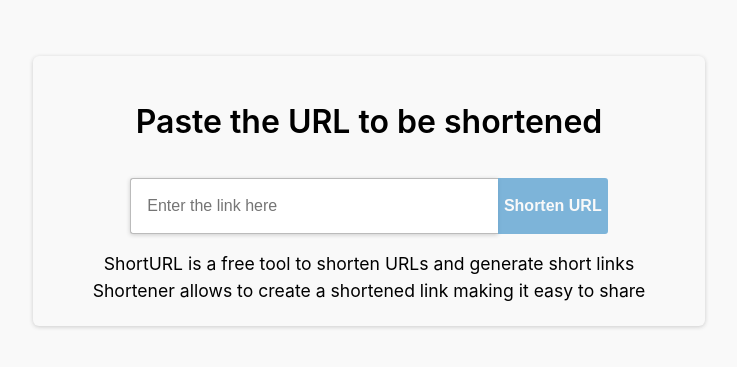
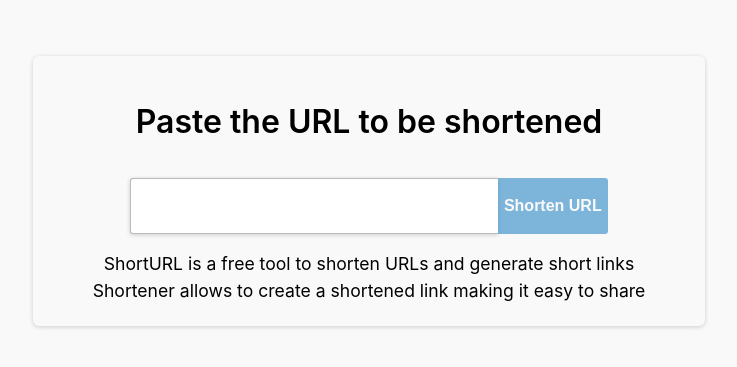
Before and after one commit to alvislim/UrlShortenerFE, a React (Vite) app: page / in a window 1280 px wide. Shown: the part 209-576 px from the top of the page, without its empty margins (301-1038 px from the left). Built offline with nearby package versions, Linux system fonts and the light colour scheme.

Commit message:
code refactor, update design and complete shortened url

```diff
--- a/src/api/request.tsx
+++ b/src/api/request.tsx
@@ -7,6 +7,7 @@
     short: string;
   };
   success: boolean;
+  code: number;
 }
 
 const postUrl = async (url: string): Promise<PostUrl> => {
--- /dev/null
+++ b/src/components/input/index.css
@@ -0,0 +1,14 @@
+.input {
+  display: table-cell;
+  width: 60%;
+  height: inherit;
+  border: 1px solid #bbb;
+  border-radius: 3px;
+  border-bottom-right-radius: 0;
+  border-top-right-radius: 0;
+  box-sizing: border-box;
+  border-right: 0;
+  padding: 10px 16px;
+  font-size: 1rem;
+  box-shadow: 0 1px 4px #ccc;
+}
--- /dev/null
+++ b/src/components/input/index.tsx
@@ -0,0 +1,28 @@
+import { ChangeEvent } from "react";
+import "./index.css";
+
+type Props = {
+  value: string;
+  onChange?: (e: ChangeEvent<HTMLInputElement>) => void;
+  disabled?: boolean;
+  placeHolder?: string;
+  customClass?: string;
+  error?: boolean;
+  errorMsg?: string;
+};
+
+const Input = (props: Props) => {
+  const { value, onChange, disabled, placeHolder, customClass } = props;
+  return (
+    <input
+      type='text'
+      value={value}
+      onChange={onChange}
+      className={`input ${customClass ? customClass : ""}`}
+      disabled={disabled ?? disabled}
+      placeholder={placeHolder ?? placeHolder}
+    />
+  );
+};
+
+export default Input;
--- /dev/null
+++ b/src/components/mainCta/index.css
@@ -0,0 +1,16 @@
+.cta {
+  background-color: var(--blue-shade);
+  color: var(--white-shade);
+  border: none;
+  border-radius: 3px;
+  height: inherit;
+  cursor: pointer;
+  font-weight: 600;
+  font-size: 1rem;
+  border-top-left-radius: 0;
+  border-bottom-left-radius: 0;
+}
+
+.cta:disabled {
+  opacity: 0.6;
+}
--- /dev/null
+++ b/src/components/mainCta/index.tsx
@@ -0,0 +1,22 @@
+import "./index.css";
+
+type Props = {
+  disabled?: boolean;
+  onClick: () => Promise<void>;
+  text: string;
+  customClass?: string;
+};
+const MainCta = (props: Props) => {
+  const { disabled, onClick, text, customClass } = props;
+
+  return (
+    <button
+      className={`cta ${customClass ? customClass : ""}`}
+      onClick={onClick}
+      disabled={disabled ?? disabled}>
+      {text}
+    </button>
+  );
+};
+
+export default MainCta;
--- a/src/components/urlCardInput/index.css
+++ b/src/components/urlCardInput/index.css
@@ -10,6 +10,9 @@
   display: flex;
   flex-direction: column;
   align-items: center;
+  overflow: auto;
+  overflow-x: hidden;
+  max-height: 780px;
 }
 
 .title {
@@ -26,34 +29,12 @@
   width: 100%;
 }
 
-.input-wrapper > .input {
-  display: table-cell;
-  width: 60%;
-  height: inherit;
-  border: 1px solid #bbb;
-  border-radius: 3px;
-  border-bottom-right-radius: 0;
-  border-top-right-radius: 0;
-  box-sizing: border-box;
-  border-right: 0;
-  padding: 10px 16px;
-  font-size: 1rem;
-  box-shadow: 0 1px 4px #ccc;
+.short-url-wrapper {
+  height: 40px;
+  width: 100%;
+  margin: 5px;
 }
 
-.input-wrapper > .cta {
-  background-color: var(--blue-shade);
-  color: var(--white-shade);
-  border: none;
-  border-radius: 3px;
-  height: inherit;
-  cursor: pointer;
-  font-weight: 600;
-  font-size: 1rem;
-  border-top-left-radius: 0;
-  border-bottom-left-radius: 0;
+.error-msg {
+  color: red;
 }
-
-.input-wrapper > .cta:disabled {
-  opacity: 0.6;
-}
--- a/src/components/urlCardInput/index.tsx
+++ b/src/components/urlCardInput/index.tsx
@@ -2,10 +2,18 @@
 import "./index.css";
 import { postUrl } from "@/api/request";
 import { useUrlStore } from "@/store/url";
+import MainCta from "@/components/mainCta";
+import Input from "@/components/input";
 
 const UrlCardInput = () => {
   const [input, setInput] = useState<string>("");
-  const [error, setError] = useState<boolean>(false);
+  const [error, setError] = useState<{
+    error: boolean;
+    code?: number;
+    msg?: string;
+  }>({
+    error: false,
+  });
 
   const { urlArr, setUrlArr } = useUrlStore();
 
@@ -18,7 +26,7 @@
     if (res.success) {
       const shortUrl = res.payload.short;
 
-      setError(false);
+      setError({ error: false });
       const currArr = urlArr;
 
       if (!currArr.includes(shortUrl)) {
@@ -26,8 +34,17 @@
         setUrlArr(currArr);
       }
     } else {
+      console.log(res);
       setInput("");
-      setError(true);
+      setError({ error: true, code: res.code, msg: res.message });
+    }
+  };
+
+  const copyToClipBoard = async (string: string) => {
+    try {
+      await navigator.clipboard.writeText(string);
+    } catch (err) {
+      throw err;
     }
   };
 
@@ -37,20 +54,14 @@
     <div className='card-container'>
       <p className='title'>Paste the URL to be shortened</p>
       <div className='input-wrapper'>
-        <input
-          type='text'
-          value={input}
-          onChange={(e) => onChange(e)}
-          className='input'
-          placeholder='Enter the link here'
+        <Input onChange={(e) => onChange(e)} value={input} />
+        <MainCta
+          disabled={disable}
+          onClick={async () => await onSubmit(input)}
+          text='Shorten URL'
         />
-        <button
-          className='cta'
-          onClick={() => onSubmit(input)}
-          disabled={disable}>
-          Shorten URL
-        </button>
       </div>
+      {error.error ? <p className='error-msg'>{error.msg}</p> : null}
       <p className='desc'>
         ShortURL is a free tool to shorten URLs and generate short links
         <br />
@@ -58,7 +69,16 @@
       </p>
       {urlArr
         ? urlArr.map((url, index) => {
-            return <p key={`${url}_${index}`}>{url}</p>;
+            return (
+              <div className='short-url-wrapper' key={`${url}_${index}`}>
+                <Input value={url} disabled={true} />
+                <MainCta
+                  disabled={false}
+                  text='Copy URL'
+                  onClick={async () => await copyToClipBoard(url)}
+                />
+              </div>
+            );
           })
         : null}
     </div>
--- a/src/index.css
+++ b/src/index.css
@@ -24,5 +24,4 @@
   place-items: center;
   min-width: 320px;
   height: 100vh;
-  overflow-x: hidden;
 }
```
Also changed, not shown: src/utils/url.tsx (added).
